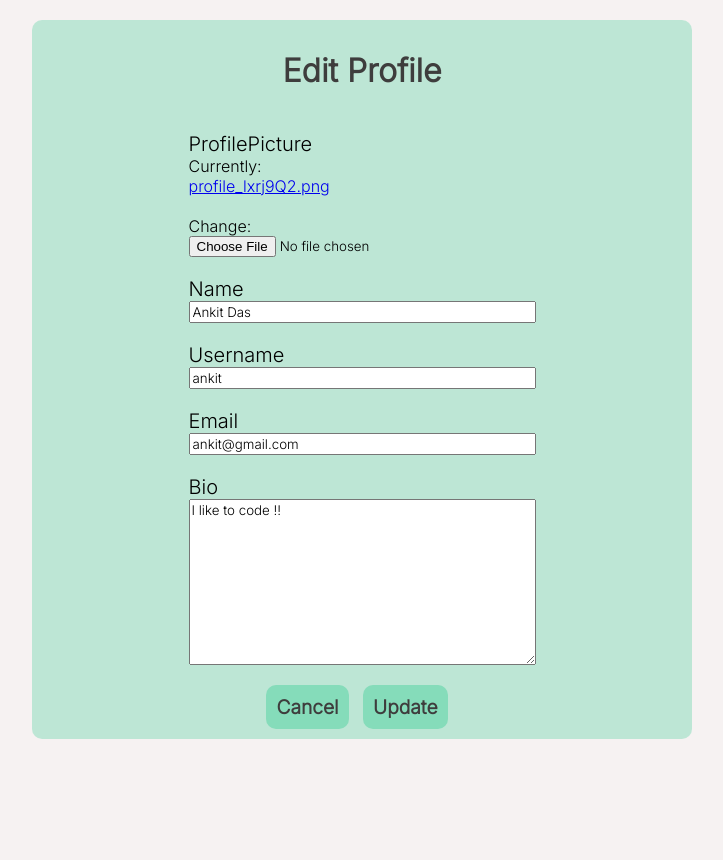
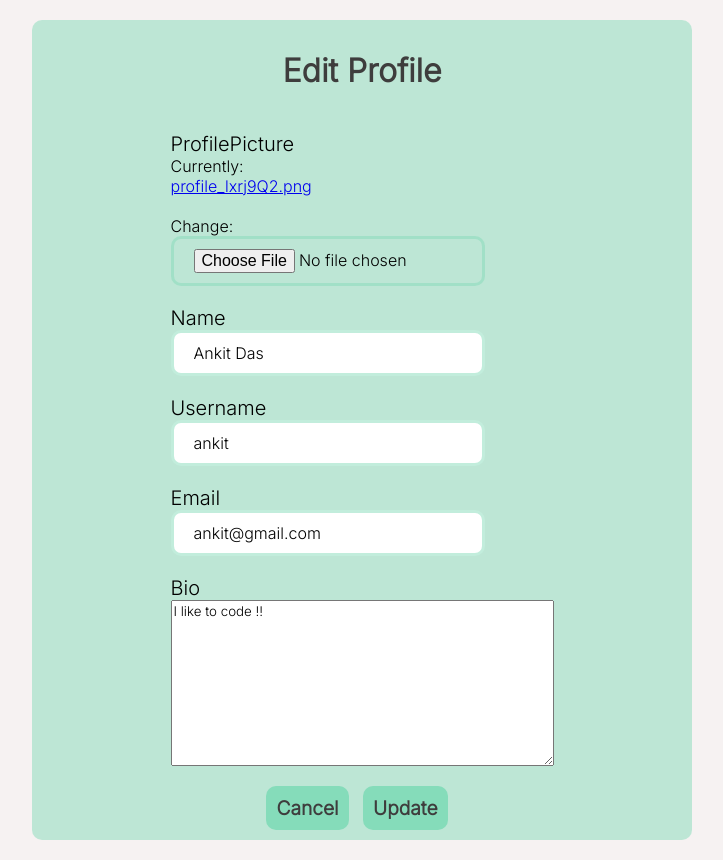
Before and after one commit to Ankit-cg22/devsquad, a Django app: page /update-profile/ in a window 1280 px wide. Shown: the part 104-964 px from the top of the page, without its empty margins (278-1001 px from the left). Before the commit the page ends 843 px from the top, so only its background shows below. Run offline with Django 4.2, Linux system fonts and the light colour scheme; a user stored in the database is signed in.

Commit message:
style changes

```diff
--- a/base/templates/base/update-profile.html
+++ b/base/templates/base/update-profile.html
@@ -33,6 +33,16 @@
 
   .form-group label {
     font-size: 20px;
+  }
+
+  .form-group input {
+    width: 70%;
+    padding: 10px 20px;
+    font-size: 1rem;
+    outline: none;
+    border: none;
+    border-radius: 10px;
+    border: 3px solid rgba(133, 220, 186, 0.5);
   }
 
   .action-button {
--- a/devsquad/settings.py
+++ b/devsquad/settings.py
@@ -90,9 +90,9 @@ DATABASES = {
     }
 }
 
-import dj_database_url
-db_from_env = dj_database_url.config(conn_max_age = 600)
-DATABASES['default'].update(db_from_env)
+# import dj_database_url
+# db_from_env = dj_database_url.config(conn_max_age = 600)
+# DATABASES['default'].update(db_from_env)
 
 # Password validation
 # https://docs.djangoproject.com/en/4.0/ref/settings/#auth-password-validators
```
